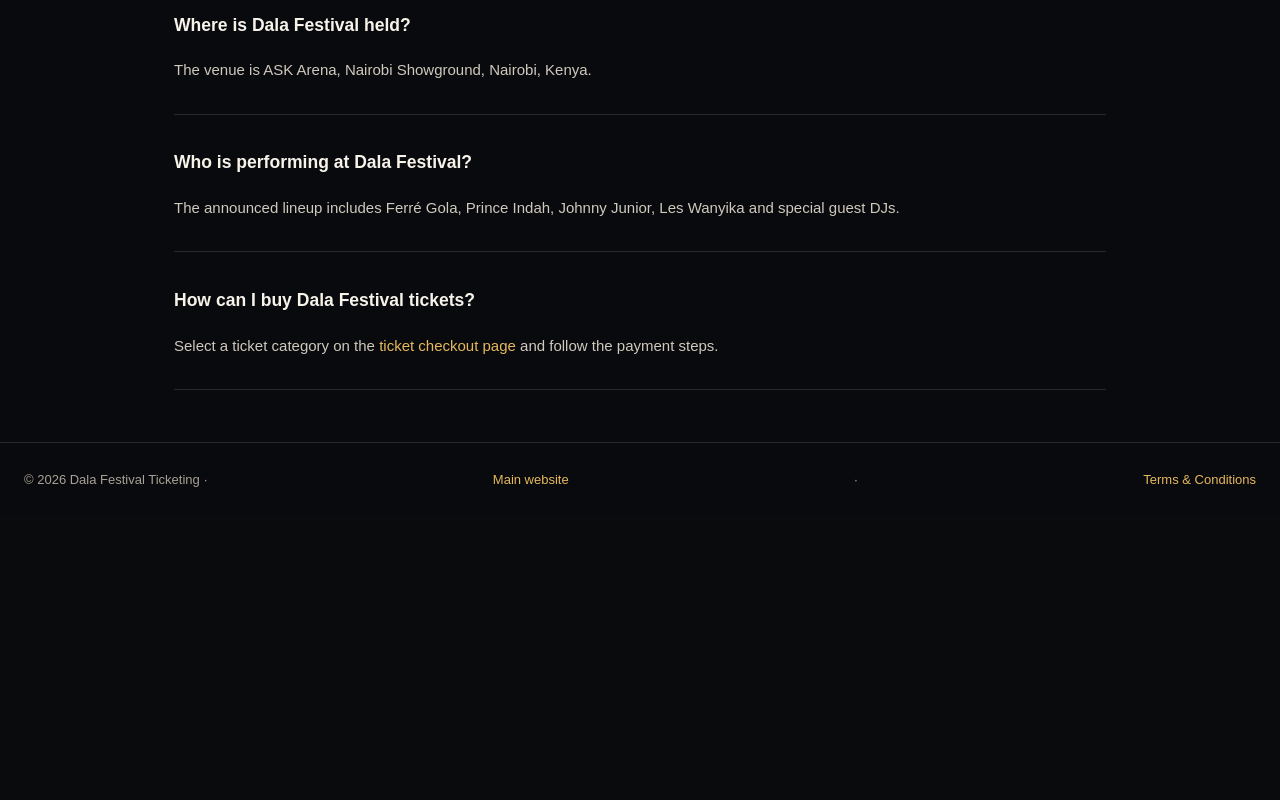
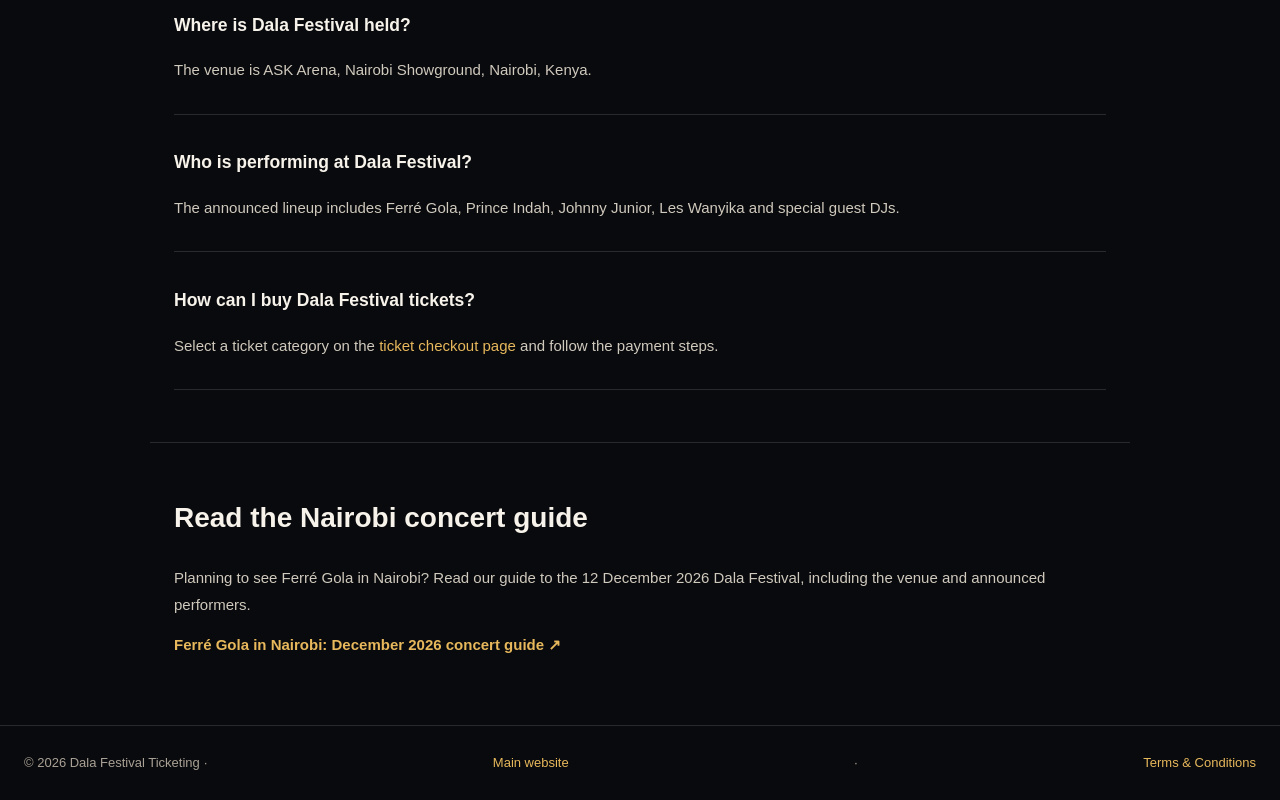
Before and after one commit to robinsonb254/dala-festival-ticketing, a Next.js app: page /dala-festival-2026-tickets in a window 1280 px wide. Shown: the part 2321-3121 px from the top of the page. Before the commit the page ends 2837 px from the top, so only its background shows below. Built offline with nearby package versions, Linux system fonts and the light colour scheme.

Commit message:
Link Dala ticket page to Ferré Gola concert guide

```diff
--- a/app/dala-festival-2026-tickets/page.tsx
+++ b/app/dala-festival-2026-tickets/page.tsx
@@ -128,6 +128,12 @@ export default function DalaFestivalTicketsPage() {
         <div style={{ borderBottom: "1px solid #292a2d", padding: "16px 0" }}><h3>How can I buy Dala Festival tickets?</h3><p style={{ color: "#d0c9bd", lineHeight: 1.7 }}>Select a ticket category on the <Link href="/#tickets" style={{ color: "#e7b85c" }}>ticket checkout page</Link> and follow the payment steps.</p></div>
       </section>
 
+      <section style={{ ...sectionStyle, borderTop: "1px solid #292a2d" }}>
+        <h2 style={{ fontSize: 28, marginTop: 0 }}>Read the Nairobi concert guide</h2>
+        <p style={{ color: "#d0c9bd", lineHeight: 1.8 }}>Planning to see Ferré Gola in Nairobi? Read our guide to the 12 December 2026 Dala Festival, including the venue and announced performers.</p>
+        <p><Link href="/ferre-gola-nairobi-december-2026" style={{ color: "#e7b85c", fontWeight: 800, textDecoration: "none" }}>Ferré Gola in Nairobi: December 2026 concert guide ↗</Link></p>
+      </section>
+
       <footer style={{ borderTop: "1px solid #292a2d", padding: "26px 24px", color: "#aaa196", textAlign: "center", fontSize: 13 }}>
         © 2026 Dala Festival Ticketing · <Link href="/" style={{ color: "#e7b85c" }}>Main website</Link> · <Link href="/terms" style={{ color: "#e7b85c" }}>Terms &amp; Conditions</Link>
       </footer>
```
